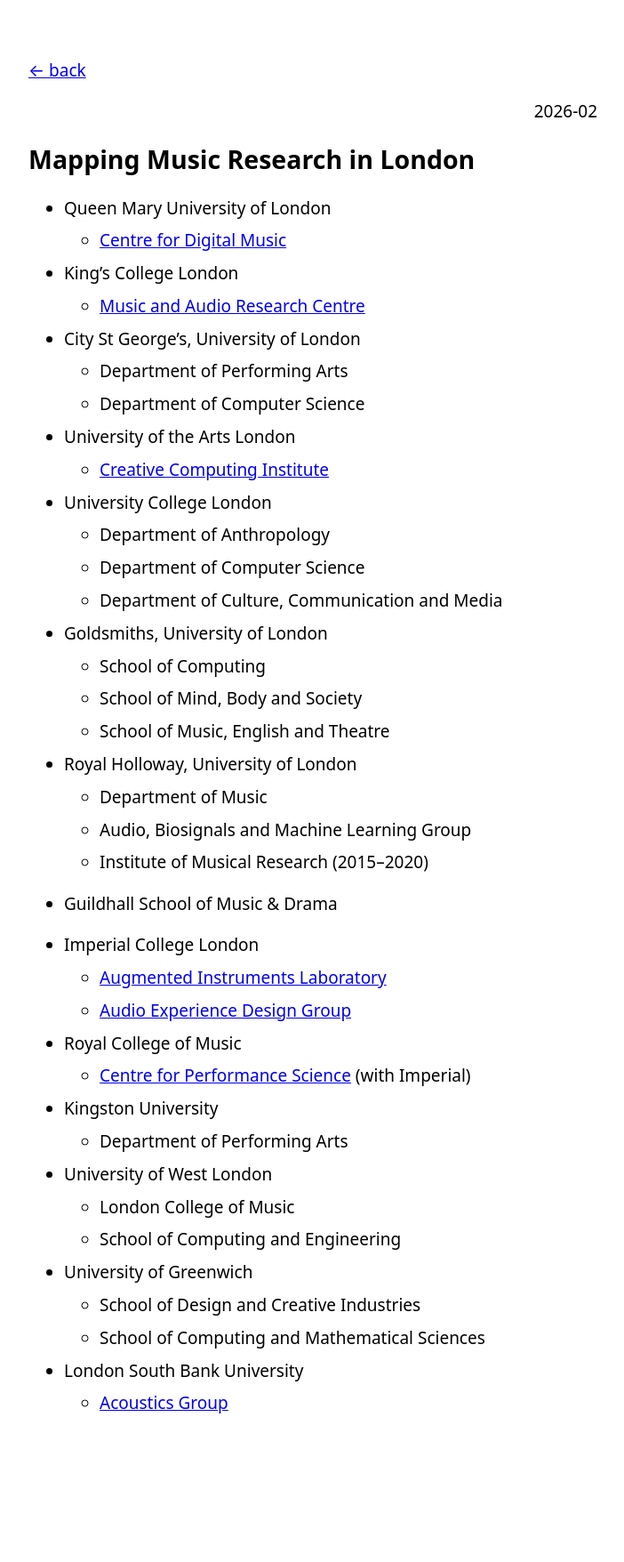
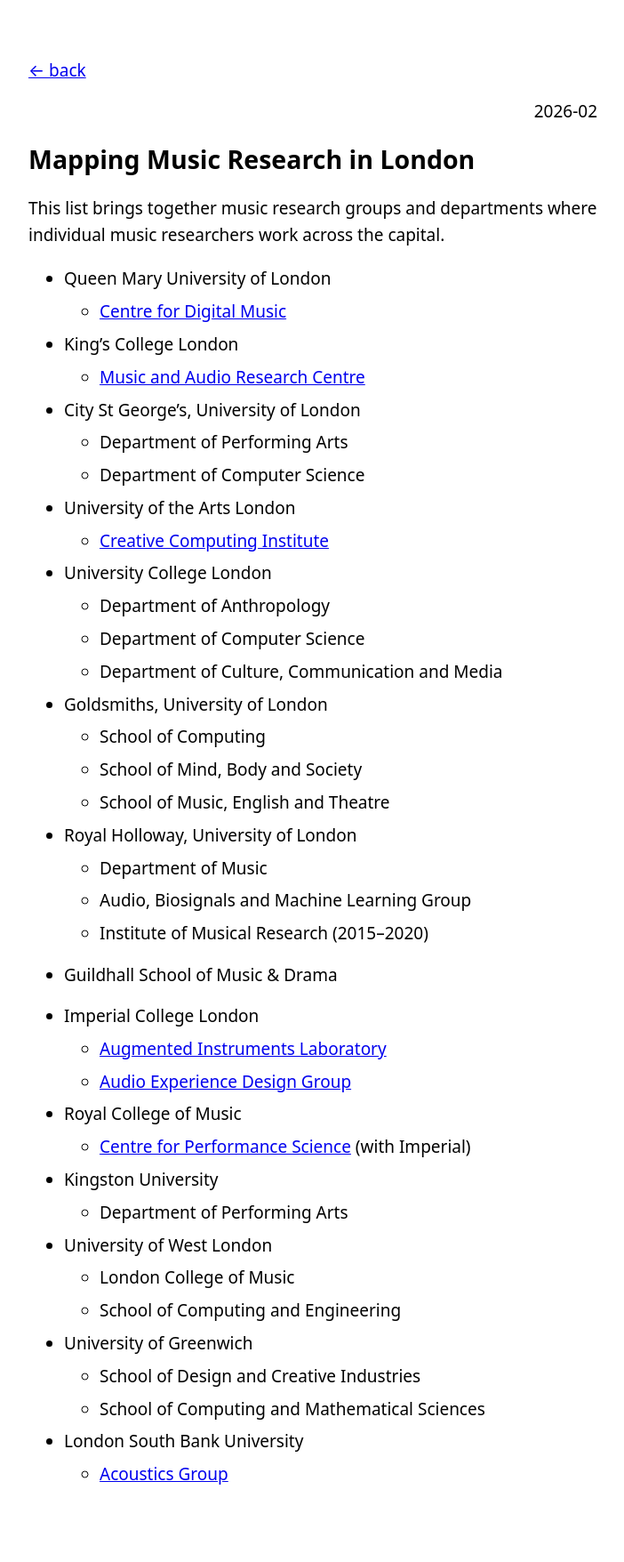
Before and after one commit to dmrn-limri/dmrn-limri.github.io, a Jekyll site: the page built from _posts/2026-02-10-mapping-music-research-london.md, in a window 1280 px wide. Shown: the whole page at 89% size, without its empty margins (288-990 px from the left). Built offline with Jekyll 4.4.1, drawn with Linux system fonts in a browser that asks for light colours; before the commit the page ends 1676 px from its top, so only the background shows below that.

Commit message:
Update 2026-02-10-mapping-music-research-london.md

```diff
--- a/_posts/2026-02-10-mapping-music-research-london.md
+++ b/_posts/2026-02-10-mapping-music-research-london.md
@@ -3,6 +3,8 @@ layout: post
 title: "Mapping Music Research in London"
 slug: mapping-music-research-london
 ---
+
+This list brings together music research groups and departments where individual music researchers work across the capital.
 
 * Queen Mary University of London
   * [Centre for Digital Music](https://www.c4dm.eecs.qmul.ac.uk/)
```
